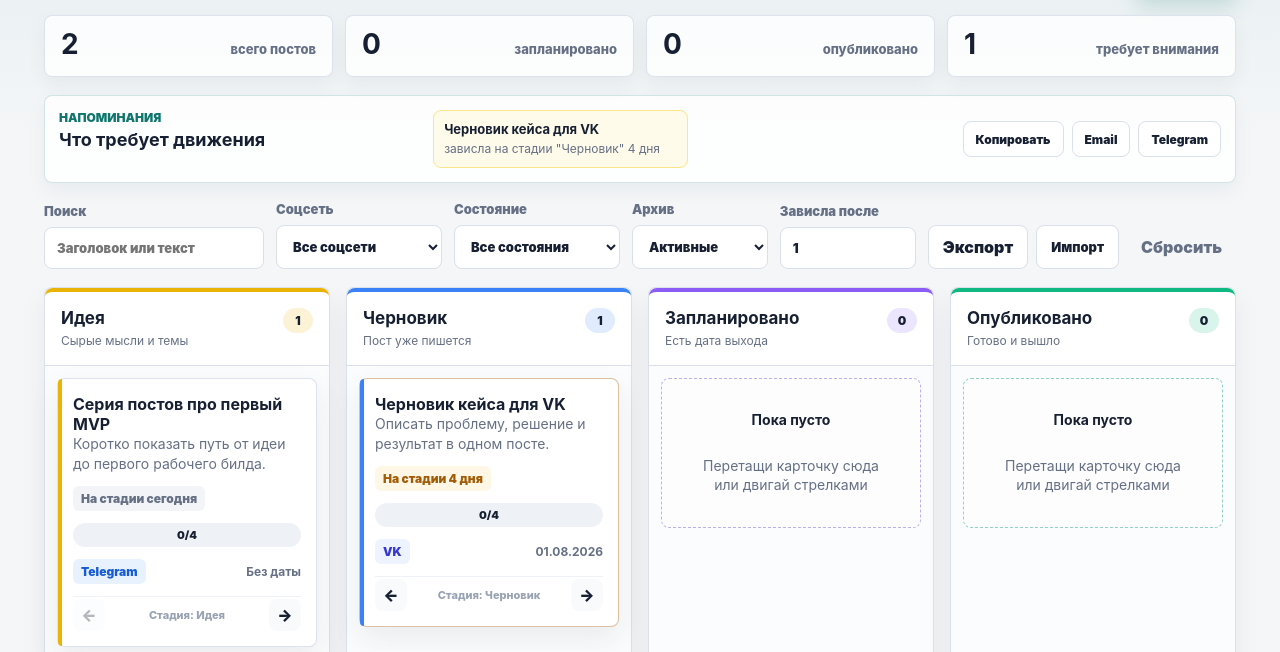
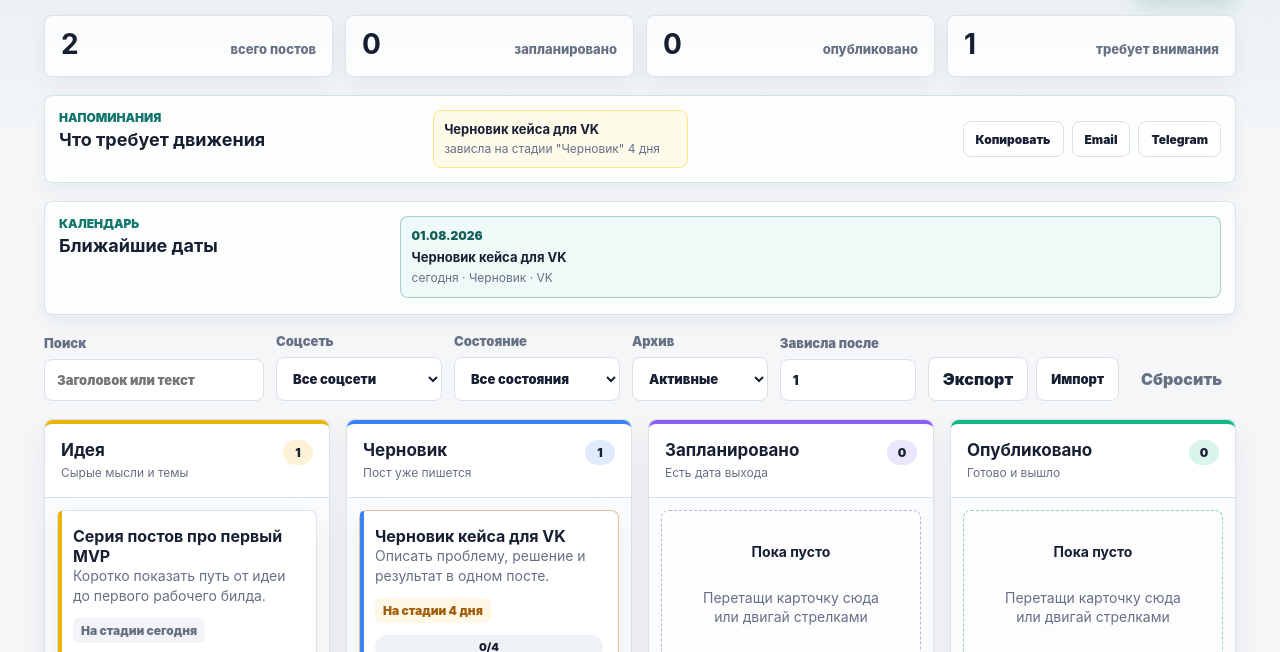
Before and after one commit to inrormzsa-ops/content-board-mvp, a website: page index.html in a window 1280 px wide. Shown: the part 145-797 px from the top of the page. Drawn offline with Linux system fonts and the light colour scheme.

Commit message:
Add publication schedule

```diff
--- a/app.js
+++ b/app.js
@@ -131,6 +131,7 @@ const reminderList = document.querySelector("#reminderList");
 const copyRemindersButton = document.querySelector("#copyRemindersButton");
 const emailRemindersLink = document.querySelector("#emailRemindersLink");
 const telegramRemindersLink = document.querySelector("#telegramRemindersLink");
+const scheduleList = document.querySelector("#scheduleList");
 const searchInput = document.querySelector("#searchInput");
 const networkFilter = document.querySelector("#networkFilter");
 const dateFilter = document.querySelector("#dateFilter");
@@ -170,6 +171,20 @@ closeDialogButton.addEventListener("click", closePostDialog);
 
 copyRemindersButton.addEventListener("click", async () => {
   await copyText(buildReminderDigest(getReminderItems()));
+});
+
+scheduleList.addEventListener("click", (event) => {
+  const scheduleButton = event.target.closest("[data-schedule-post]");
+
+  if (!scheduleButton) {
+    return;
+  }
+
+  const post = posts.find((item) => item.id === scheduleButton.dataset.schedulePost);
+
+  if (post) {
+    openPostDialog(post);
+  }
 });
 
 searchInput.addEventListener("input", () => {
@@ -356,11 +371,13 @@ function loadStaleThreshold() {
 function renderBoard() {
   const visiblePosts = getVisiblePosts();
   const reminderItems = getReminderItems();
+  const scheduleItems = getScheduleItems();
 
   board.innerHTML = "";
   renderFilters();
   renderSummary(visiblePosts);
   renderReminders(reminderItems);
+  renderSchedule(scheduleItems);
 
   stages.forEach((stage) => {
     const stagePosts = visiblePosts
@@ -566,6 +583,27 @@ function renderReminders(reminderItems) {
   emailRemindersLink.href = `mailto:?subject=${encodedSubject}&body=${encodedDigest}`;
   telegramRemindersLink.href = `https://t.me/share/url?text=${encodedDigest}`;
   copyRemindersButton.disabled = reminderItems.length === 0;
+}
+
+function renderSchedule(scheduleItems) {
+  scheduleList.innerHTML = scheduleItems.length
+    ? scheduleItems
+        .map(
+          (item) => `
+            <button class="schedule-item ${item.statusClass}" type="button" data-schedule-post="${item.id}">
+              <span class="schedule-date">${escapeHtml(item.dateLabel)}</span>
+              <strong>${escapeHtml(item.title)}</strong>
+              <span>${escapeHtml(item.meta)}</span>
+            </button>
+          `
+        )
+        .join("")
+    : `
+      <div class="schedule-empty">
+        <strong>Дат пока нет</strong>
+        <span>Назначь дату карточке, и она появится в календаре.</span>
+      </div>
+    `;
 }
 
 function renderFilters() {
@@ -847,6 +885,59 @@ function getReminderItems() {
     .sort((a, b) => b.priority - a.priority || b.ageDays - a.ageDays || a.title.localeCompare(b.title, "ru"));
 }
 
+function getScheduleItems() {
+  return posts
+    .filter((post) => post.date && !post.archived)
+    .map((post) => {
+      const date = new Date(`${post.date}T00:00:00`);
+      const stageTitle = stages.find((stage) => stage.id === post.stage)?.title || post.stage;
+      const relative = getScheduleRelativeLabel(date, post.stage);
+
+      return {
+        id: post.id,
+        title: post.title,
+        dateValue: date.getTime(),
+        dateLabel: formatDate(post.date),
+        statusClass: relative.statusClass,
+        meta: `${relative.label} · ${stageTitle} · ${post.network}`
+      };
+    })
+    .sort((a, b) => a.dateValue - b.dateValue || a.title.localeCompare(b.title, "ru"))
+    .slice(0, 8);
+}
+
+function getScheduleRelativeLabel(date, stage) {
+  const today = new Date();
+  today.setHours(0, 0, 0, 0);
+  const diffDays = Math.round((date.getTime() - today.getTime()) / DAY_IN_MS);
+
+  if (diffDays < 0 && stage !== "published") {
+    return {
+      label: `просрочено на ${formatDays(Math.abs(diffDays))}`,
+      statusClass: "is-overdue"
+    };
+  }
+
+  if (diffDays === 0) {
+    return {
+      label: "сегодня",
+      statusClass: "is-today"
+    };
+  }
+
+  if (diffDays > 0) {
+    return {
+      label: `через ${formatDays(diffDays)}`,
+      statusClass: ""
+    };
+  }
+
+  return {
+    label: "опубликовано",
+    statusClass: "is-done"
+  };
+}
+
 function buildReminderDigest(reminderItems) {
   if (reminderItems.length === 0) {
     return "На контент-доске сейчас нет карточек, которые требуют напоминания.";
--- a/index.html
+++ b/index.html
@@ -44,6 +44,14 @@
           Telegram
         </a>
       </div>
+    </section>
+
+    <section class="schedule-panel" aria-label="План публикаций">
+      <div class="schedule-copy">
+        <p class="eyebrow">Календарь</p>
+        <h2>Ближайшие даты</h2>
+      </div>
+      <div class="schedule-list" id="scheduleList"></div>
     </section>
 
     <section class="toolbar" aria-label="Поиск, фильтры и перенос данных">
--- a/styles.css
+++ b/styles.css
@@ -247,6 +247,94 @@ h1 {
 .reminder-actions button:disabled {
   cursor: not-allowed;
   opacity: 0.46;
+}
+
+.schedule-panel {
+  display: grid;
+  grid-template-columns: minmax(180px, 0.4fr) minmax(0, 1fr);
+  gap: 12px;
+  align-items: stretch;
+  margin: 0 clamp(16px, 4vw, 44px) 18px;
+  padding: 14px;
+  border: 1px solid rgba(217, 224, 234, 0.95);
+  border-radius: 8px;
+  background: rgba(255, 255, 255, 0.74);
+  box-shadow: 0 8px 20px rgba(23, 32, 51, 0.05);
+}
+
+.schedule-copy h2 {
+  margin: 0;
+  font-size: 18px;
+  line-height: 1.2;
+}
+
+.schedule-copy .eyebrow {
+  margin-bottom: 4px;
+}
+
+.schedule-list {
+  display: grid;
+  grid-auto-columns: minmax(190px, 1fr);
+  grid-auto-flow: column;
+  gap: 8px;
+  overflow-x: auto;
+  padding-bottom: 2px;
+}
+
+.schedule-item,
+.schedule-empty {
+  display: grid;
+  gap: 5px;
+  min-height: 82px;
+  padding: 11px;
+  border: 1px solid var(--line);
+  border-radius: 8px;
+  background: #fff;
+  color: var(--text);
+  text-align: left;
+}
+
+.schedule-item {
+  cursor: pointer;
+}
+
+.schedule-item:hover {
+  border-color: rgba(15, 118, 110, 0.36);
+  background: #f6fdfb;
+}
+
+.schedule-item.is-overdue {
+  border-color: rgba(180, 35, 24, 0.32);
+  background: #fff8f7;
+}
+
+.schedule-item.is-today {
+  border-color: rgba(15, 118, 110, 0.32);
+  background: #eefaf7;
+}
+
+.schedule-item.is-done {
+  background: #f8fafc;
+}
+
+.schedule-date {
+  color: var(--accent-strong);
+  font-size: 12px;
+  font-weight: 900;
+}
+
+.schedule-item strong,
+.schedule-empty strong {
+  font-size: 13px;
+  line-height: 1.25;
+  overflow-wrap: anywhere;
+}
+
+.schedule-item span:last-child,
+.schedule-empty span {
+  color: var(--muted);
+  font-size: 12px;
+  line-height: 1.35;
 }
 
 .toolbar {
@@ -897,6 +985,10 @@ textarea {
     grid-template-columns: 1fr;
   }
 
+  .schedule-panel {
+    grid-template-columns: 1fr;
+  }
+
   .reminder-actions {
     justify-content: flex-start;
   }
@@ -936,6 +1028,12 @@ textarea {
 
   .reminder-list {
     grid-template-columns: 1fr;
+  }
+
+  .schedule-list {
+    grid-auto-flow: row;
+    grid-template-columns: 1fr;
+    overflow-x: visible;
   }
 
   .reminder-actions {
```
Also changed, not shown: README.md.
